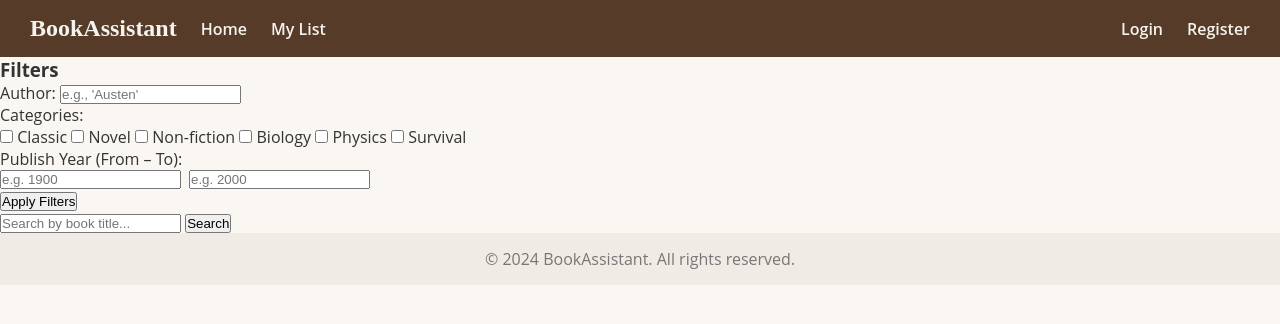
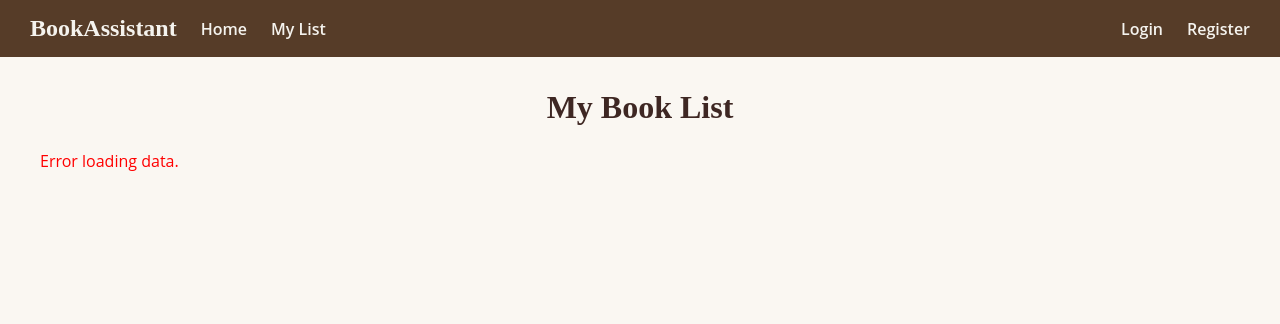
Before and after one commit to Sedukhina/book-assistant, a Flask app: page /favouriteList in a window 1280 px wide. Shown: the top 324 px of the page. Run offline with Flask 3, Linux system fonts and the light colour scheme; parts of the project's set-up code (start-up, migrations or seed data) failed here and were passed over.

Commit message:
added myList page

```diff
--- a/app/app.py
+++ b/app/app.py
@@ -69,7 +69,7 @@
      """
      Serves the books.html file (client-side logic).
      """
-     return render_template("favouriteList.html")
+     return render_template("myList.html")
 #
 # @app.route("/api/books", methods=["GET"])
 # def get_books_api():
--- /dev/null
+++ b/app/static/css/myList.css
@@ -0,0 +1,104 @@
+/* myList.css - Styles for My List page */
+
+.my-list-container {
+    padding: 2em;
+    background-color: #FAF7F2; /* Subtle background */
+}
+
+.page-title {
+    text-align: center;
+    font-size: 2rem;
+    color: #3E2723;
+    margin-bottom: 1.5rem;
+    font-family: "Playfair Display", serif;
+}
+
+/* Grid styling for book list */
+.results-grid {
+    display: flex;
+    justify-content: center;
+}
+
+.grid-container {
+    display: grid;
+    grid-template-columns: repeat(auto-fill, minmax(260px, 1fr));
+    gap: 1rem;
+    max-width: 1200px;
+    width: 100%;
+}
+
+.book-card {
+    background-color: #fff;
+    border-radius: 6px;
+    overflow: hidden;
+    position: relative;
+    box-shadow: 0 2px 5px rgba(0,0,0,0.1);
+    transition: transform 0.2s ease-in-out;
+}
+
+.book-card:hover {
+    transform: scale(1.03);
+}
+
+.cover-wrapper {
+    width: 100%;
+    height: 300px;
+    background: #eee;
+    overflow: hidden;
+}
+
+.cover-wrapper img {
+    width: 100%;
+    height: 100%;
+    object-fit: cover;
+}
+
+.book-info {
+    padding: 1rem;
+}
+
+.book-title {
+    font-size: 1.2rem;
+    color: #3E2723;
+    font-weight: bold;
+    margin-bottom: 0.5rem;
+}
+
+.book-author {
+    font-size: 1rem;
+    color: #5D4037;
+    margin-bottom: 0.5rem;
+}
+
+.book-categories,
+.book-year {
+    font-size: 0.9rem;
+    color: #7E5733;
+    margin-bottom: 0.5rem;
+}
+
+.no-results {
+    text-align: center;
+    color: #777;
+    font-size: 1.2rem;
+    margin-top: 2rem;
+}
+
+/* Remove button styling */
+.btn-remove {
+    background-color: #D32F2F;
+    color: #fff;
+    border: none;
+    border-radius: 4px;
+    padding: 0.5rem 1rem;
+    font-weight: bold;
+    cursor: pointer;
+    position: absolute;
+    right: 10px;
+    bottom: 10px;
+    transition: background-color 0.3s ease;
+}
+
+.btn-remove:hover {
+    background-color: #B71C1C;
+}
--- /dev/null
+++ b/app/static/js/myList.js
@@ -0,0 +1,101 @@
+document.addEventListener("DOMContentLoaded", () => {
+  const myListContainer = document.getElementById("myListContainer");
+  const noResultsMsg = document.getElementById("noResultsMsg");
+
+  loadMyList();
+
+  async function loadMyList() {
+    try {
+      const response = await fetch("/api/preferences/data/books");
+      if (!response.ok) {
+        throw new Error(`Server error: ${response.status}`);
+      }
+      const data = await response.json();
+      renderMyList(data);
+    } catch (err) {
+      console.error("Error fetching book list:", err);
+      myListContainer.innerHTML = `<p style="color:red;">Error loading data.</p>`;
+    }
+  }
+
+  async function removeBook(bookId, cardElement) {
+    try {
+      const response = await fetch("/api/preferences/book", {
+        method: "DELETE",
+        headers: {
+          "Content-Type": "application/json",
+        },
+        body: JSON.stringify({ book_id: bookId }),
+      });
+      if (!response.ok) {
+        throw new Error("Failed to remove book from list");
+      }
+      cardElement.remove();
+      if (myListContainer.children.length === 0) {
+        noResultsMsg.style.display = "block";
+      }
+    } catch (err) {
+      console.error("Error removing book:", err);
+    }
+  }
+
+  function renderMyList(books) {
+    myListContainer.innerHTML = "";
+
+    if (!books || books.length === 0) {
+      noResultsMsg.style.display = "block";
+      myListContainer.style.display = "none";
+      return;
+    }
+    noResultsMsg.style.display = "none";
+
+    books.forEach(book => {
+      const card = document.createElement("div");
+      card.classList.add("grid-item", "book-card");
+
+      const coverWrapper = document.createElement("div");
+      coverWrapper.classList.add("cover-wrapper");
+      const img = document.createElement("img");
+      img.alt = `${book.title} cover`;
+      img.src = book.cover ? `${book.cover}` : "/static/img/bookCover.png";
+      coverWrapper.appendChild(img);
+      card.appendChild(coverWrapper);
+
+      const infoDiv = document.createElement("div");
+      infoDiv.classList.add("book-info");
+
+      const titleEl = document.createElement("h3");
+      titleEl.classList.add("book-title");
+      titleEl.textContent = book.title;
+      infoDiv.appendChild(titleEl);
+
+      const authorEl = document.createElement("p");
+      authorEl.classList.add("book-author");
+      authorEl.textContent = `By: ${book.author}`;
+      infoDiv.appendChild(authorEl);
+
+      if (book.categories && book.categories.length > 0) {
+        const catEl = document.createElement("p");
+        catEl.classList.add("book-categories");
+        catEl.innerHTML = `<strong>Categories:</strong> ${book.categories.join(", ")}`;
+        infoDiv.appendChild(catEl);
+      }
+
+      if (book.publishDate) {
+        const yearEl = document.createElement("p");
+        yearEl.classList.add("book-year");
+        yearEl.innerHTML = `<strong>Published:</strong> ${book.publishDate}`;
+        infoDiv.appendChild(yearEl);
+      }
+
+      const removeBtn = document.createElement("button");
+      removeBtn.textContent = "Remove";
+      removeBtn.classList.add("btn-remove");
+      removeBtn.addEventListener("click", () => removeBook(book.id, card));
+      card.appendChild(removeBtn);
+
+      card.appendChild(infoDiv);
+      myListContainer.appendChild(card);
+    });
+  }
+});
--- a/app/templates/base.html
+++ b/app/templates/base.html
@@ -56,10 +56,6 @@
     {% block content %}{% endblock %}
 </main>
 
-<!-- Footer -->
-<footer>
-    <p>© 2024 BookAssistant. All rights reserved.</p>
-</footer>
 {% block extra_js %}{% endblock %}
 
 </body>
--- a/app/templates/favouriteList.html
+++ /dev/null
@@ -1,101 +0,0 @@
-{% extends "base.html" %}
-
-{% block title %}Book Search (No Genre){% endblock %}
-
-{% block extra_css %}
-<link rel="stylesheet" href="{{ url_for('static', filename='css/books.css') }}">
-{% endblock %}
-
-{% block content %}
-<div class="search-page-container">
-    <!-- TOP SEARCH BAR (title) -->
-
-    <!-- MAIN LAYOUT: LEFT FILTERS, RIGHT RESULTS -->
-    <div class="layout">
-        <!-- LEFT-SIDE FILTERS -->
-        <aside class="filters-column">
-            <h3>Filters</h3>
-
-            <!-- AUTHOR substring -->
-            <div class="filter-section">
-                <label for="author">Author:</label>
-                <input
-                        type="text"
-                        id="author"
-                        class="filter-input"
-                        placeholder="e.g., 'Austen'"
-                />
-            </div>
-
-            <!-- CATEGORIES (checkboxes) -->
-            <div class="filter-section">
-                <label>Categories:</label>
-                <div class="categories-list">
-                    <label>
-                        <input type="checkbox" name="categories" value="Classic"> Classic
-                    </label>
-                    <label>
-                        <input type="checkbox" name="categories" value="Novel"> Novel
-                    </label>
-                    <label>
-                        <input type="checkbox" name="categories" value="Non-fiction"> Non-fiction
-                    </label>
-                    <label>
-                        <input type="checkbox" name="categories" value="Biology"> Biology
-                    </label>
-                    <label>
-                        <input type="checkbox" name="categories" value="Physics"> Physics
-                    </label>
-                    <label>
-                        <input type="checkbox" name="categories" value="Survival"> Survival
-                    </label>
-                </div>
-            </div>
-
-            <!-- YEAR RANGE -->
-            <div class="filter-section">
-                <label>Publish Year (From – To):</label>
-                <div style="display: flex; gap: 0.5rem;">
-                    <input
-                            type="number"
-                            id="yearFrom"
-                            class="filter-input"
-                            placeholder="e.g. 1900"
-                    />
-                    <input
-                            type="number"
-                            id="yearTo"
-                            class="filter-input"
-                            placeholder="e.g. 2000"
-                    />
-                </div>
-            </div>
-
-            <!-- APPLY FILTERS -->
-            <div class="filter-actions">
-                <button class="btn-apply-filters" id="btnApplyFilters">Apply Filters</button>
-            </div>
-        </aside>
-
-        <!-- RIGHT-SIDE RESULTS GRID -->
-        <section class="results-grid">
-            <div class="top-search-bar">
-                <div class="search-title-form">
-                    <input
-                            type="text"
-                            id="searchTitle"
-                            placeholder="Search by book title..."
-                            class="search-title-input"
-                    />
-                    <button class="btn-search-title" id="btnSearch">Search</button>
-                </div>
-            </div>
-            <div class="grid-container" id="resultsContainer"></div>
-            <p class="no-results" id="noResultsMsg" style="display:none;">No results found.</p>
-        </section>
-    </div>
-</div>
-
-<!-- Link to our separate JS module -->
-<script type="module" src="{{ url_for('static', filename='js/books.js') }}"></script>
-{% endblock %}
--- /dev/null
+++ b/app/templates/myList.html
@@ -0,0 +1,22 @@
+{% extends "base.html" %}
+
+{% block title %}My List{% endblock %}
+
+{% block extra_css %}
+<link rel="stylesheet" href="{{ url_for('static', filename='css/myList.css') }}">
+{% endblock %}
+
+{% block extra_js %}
+<script type="module" src="{{ url_for('static', filename='js/myList.js') }}"></script>
+{% endblock %}
+
+{% block content %}
+<div class="my-list-container">
+    <h2 class="page-title">My Book List</h2>
+
+    <section class="results-grid">
+        <div class="grid-container" id="myListContainer"></div>
+        <p class="no-results" id="noResultsMsg" style="display:none;">No books in your list.</p>
+    </section>
+</div>
+{% endblock %}
```
Also changed, not shown: app/static/css/home.css (+6 -1 lines).
